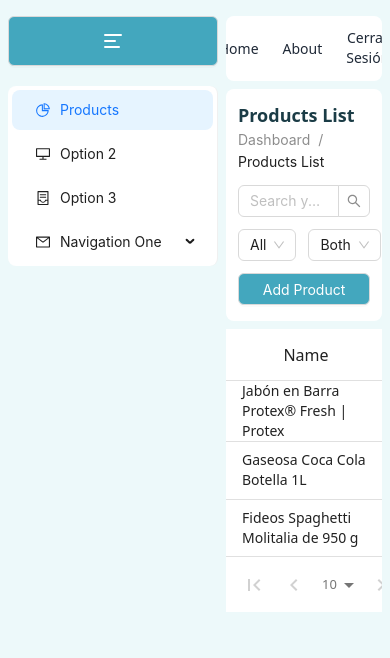
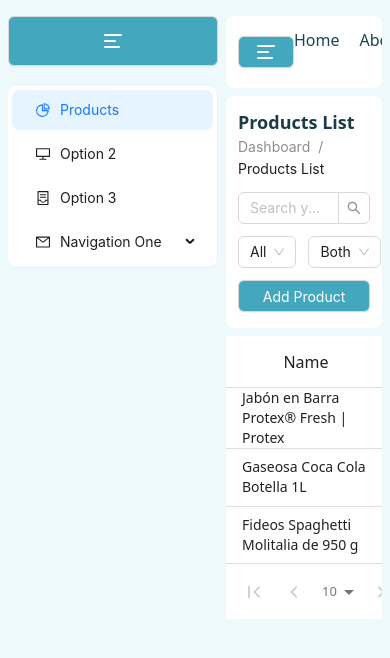
Before and after one commit to cafesit8/Dashboard-AntDesign, a React (Vite) app: page /login in a window 390 px wide. Both pictures are taken after a click on the button "Ingresar". Shown: the top 658 px of the page. Built offline with nearby package versions, Linux system fonts and the light colour scheme.

Commit message:
fix: :bug: main improve navbar responsive

```diff
--- a/src/components/NavBar.tsx
+++ b/src/components/NavBar.tsx
@@ -1,24 +1,32 @@
 import { useNavigate } from 'react-router-dom'
+import { useDrawerStore } from '../store/useDrawer'
+import { Button } from 'antd'
+
+function IconLeft () {
+  return (
+    <svg className="text-white" width="24" height="24" viewBox="0 0 24 24" strokeWidth="2" stroke="currentColor" fill="none" strokeLinecap="round" strokeLinejoin="round"><path stroke="none" d="M0 0h24v24H0z" fill="none" /><path d="M4 6l16 0" /><path d="M4 12l10 0" /><path d="M4 18l14 0" /></svg>
+  )
+}
 
 export default function NavBar () {
+  const handleOpen = useDrawerStore(state => state.handleOpen)
   const navigate = useNavigate()
   return (
-    <nav className="bg-white rounded-lg md:mb-5 mb-2">
-      <div className="w-full flex items-center md:justify-end justify-center mx-auto py-2 md:px-4 px-0">
-        <div className="w-auto" id="navbar-default">
-          <ul className="font-medium flex md:justify-center justify-between w-full items-center md:p-0 rounded-lg flex-row md:space-x-8 rtl:space-x-reverse md:mt-0 md:border-0">
+    <nav className="bg-white rounded-lg md:mb-5 mb-2 p-3 flex sm:justify-end justify-between items-center">
+      <Button onClick={handleOpen} style={{ width: 'auto' }} className='bg-seagull-400 sm:hidden grid place-content-center hover:bg-[#053047]!'>
+        <IconLeft />
+      </Button>
+      <ul className="flex gap-5">
         <li>
-              <a href="#" className="block text-sm md:text-base py-1 px-3 text-gray-800 rounded md:bg-transparent md:p-0" aria-current="page">Home</a>
+          <span className="text-seagull-800">Home</span>
         </li>
         <li>
-              <a href="#" className="block text-sm md:text-base py-1 px-3 text-gray-800 rounded md:border-0  md:p-0 dark:text-[#124a67]">About</a>
+          <span className="text-seagull-800">About</span>
         </li>
-            <li className="py-1 px-3">
-              <button onClick={() => navigate('/login')} className="text-gray-800 text-sm md:text-base">Cerrar Sesión</button>
+        <li className="">
+          <button onClick={() => navigate('/login')} className="text-gray-800 text-base">Cerrar Sesión</button>
         </li>
       </ul>
-        </div>
-      </div>
     </nav>
   )
 }
```
Lines whose indentation alone changed are shown as unchanged.
